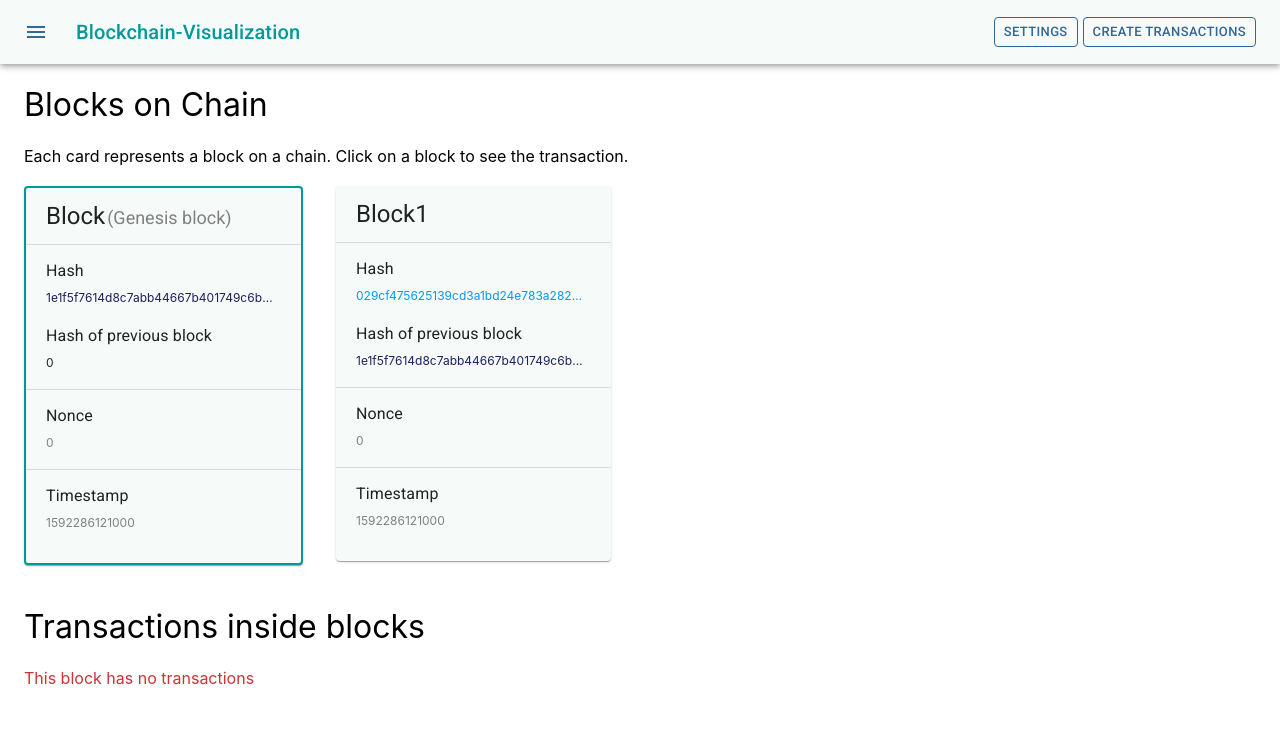
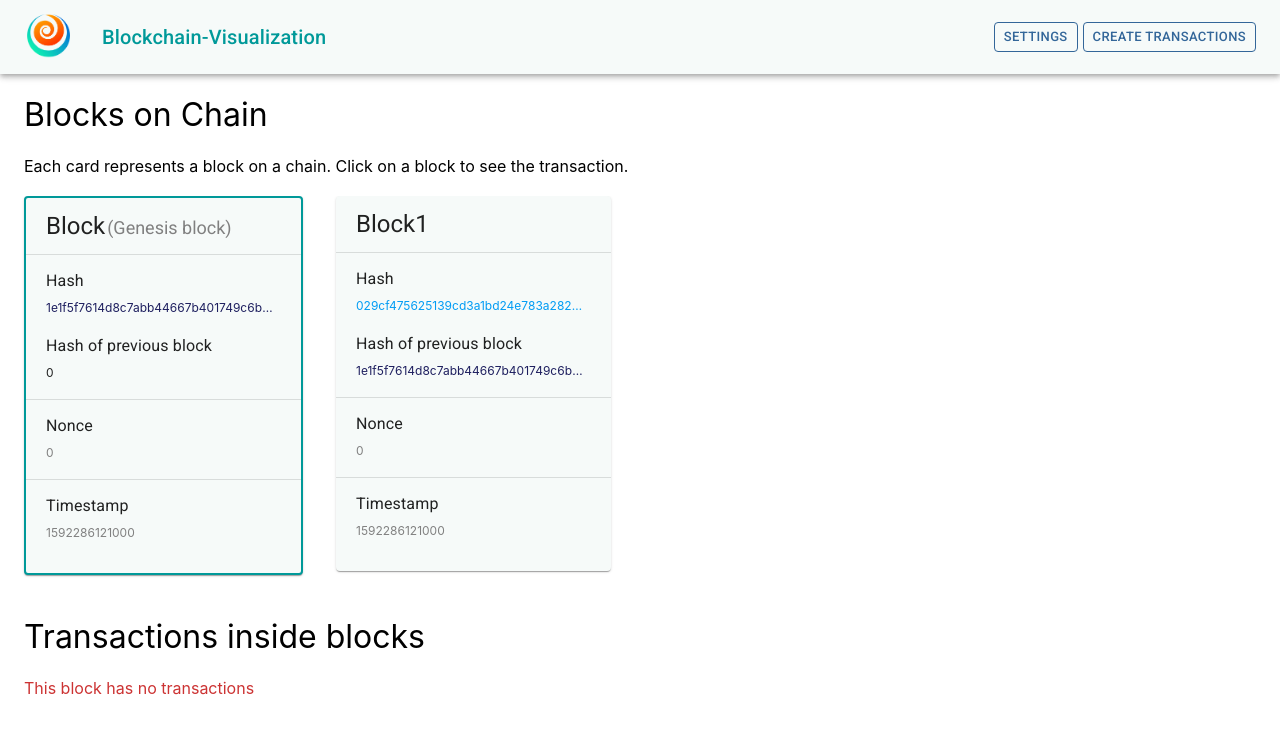
Before and after one commit to AasthaPanta/visualize-blockchain, a React (Create React App) app: page / in a window 1280 px wide. Shown: the top 732 px of the page. Built offline with nearby package versions, Linux system fonts and the light colour scheme.

Commit message:
logo added

```diff
--- a/src/components/Header/Header.js
+++ b/src/components/Header/Header.js
@@ -8,12 +8,16 @@ import Toolbar from '@material-ui/core/Toolbar';
 import Typography from '@material-ui/core/Typography';
 import Button from '@material-ui/core/Button';
 import IconButton from '@material-ui/core/IconButton';
-import MenuIcon from '@material-ui/icons/Menu';
+
 import Badge from '@material-ui/core/Badge';
 
-// Importing styles
+// Importing assets
 import { colors } from '../../assets/styles/ColorPalette';
+import Logo from '../../assets/images/logoXL.png';
+
+
 import {BlockContext} from '../../services/BlockContext';
+
 
 const useStyles = makeStyles((theme) => ({
   root: {
@@ -44,7 +48,7 @@ const Header = () => {
       <AppBar position="static" className={classes.header}>
         <Toolbar>
           <IconButton edge="start" className={classes.menuButton} color="inherit" aria-label="menu">
-            <MenuIcon  />
+            <img src={Logo} alt="logo" style={{height: 50, width: 50}} />
           </IconButton>
 
           <Typography variant="h6" className={classes.title}>
```
Also changed, not shown: src/assets/images/logoXL.png (renamed from public/logoXL.png).
